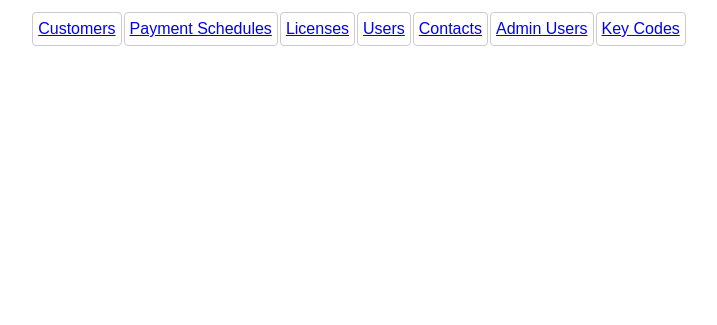
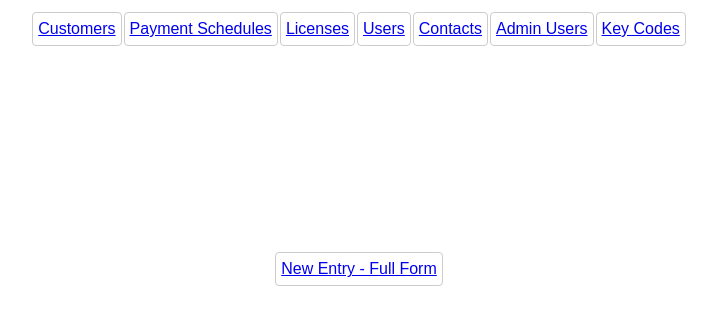
Before and after one commit to AnLi-Mi/Rockenbrew, a Flask app: page / in a window 1280 px wide. Shown: the top 325 px of the page, without its empty margins (281-998 px from the left). Run offline with Flask 2, Linux system fonts and the light colour scheme; some libraries are stand-ins or nearby versions.

Commit message:
added a link to the main form

```diff
--- a/templates/home_page.html
+++ b/templates/home_page.html
@@ -21,5 +21,15 @@
         <td><a href='/all_adminusers'>Admin Users</a></td>
         <td><a href='/all_keycodes'>Key Codes</a></td>
     </tr>
+ </table><br><br><br><br><br><br><br><br><br><br><br>
+
+ <table>
+
+    <tr>
+        <td><a href='/full_form'>New Entry - Full Form</a></td>
+    </tr>
+</table>
+
+
 <table>
 </body>
```
